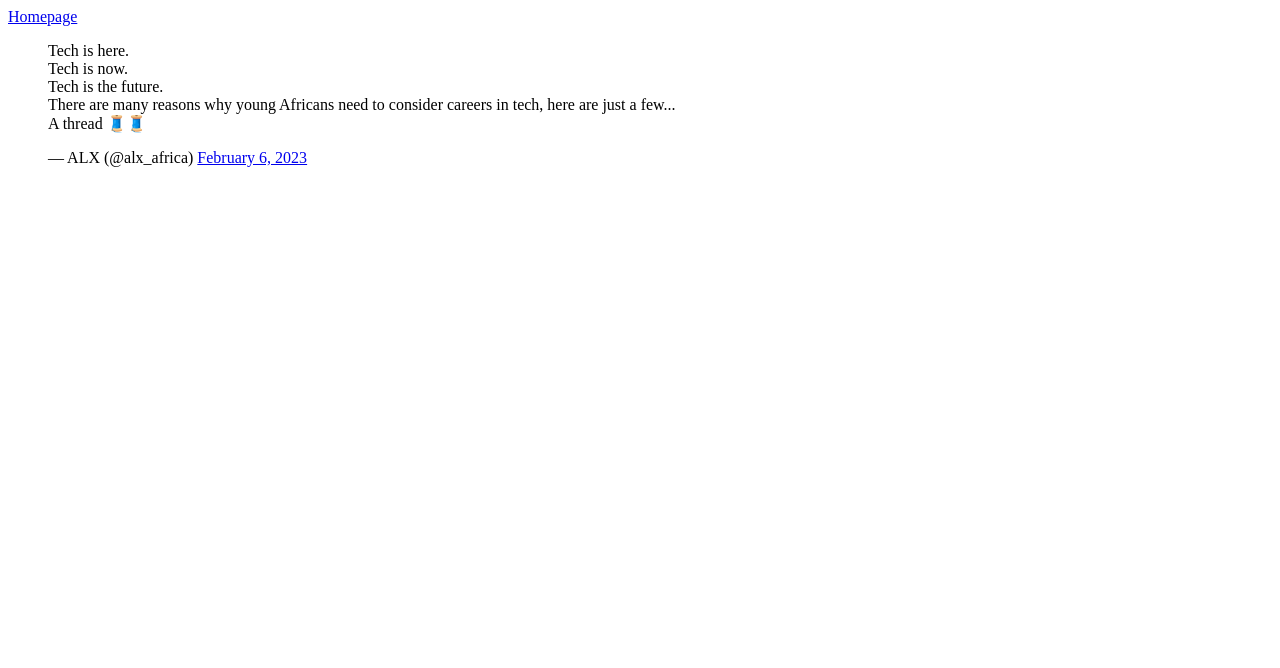
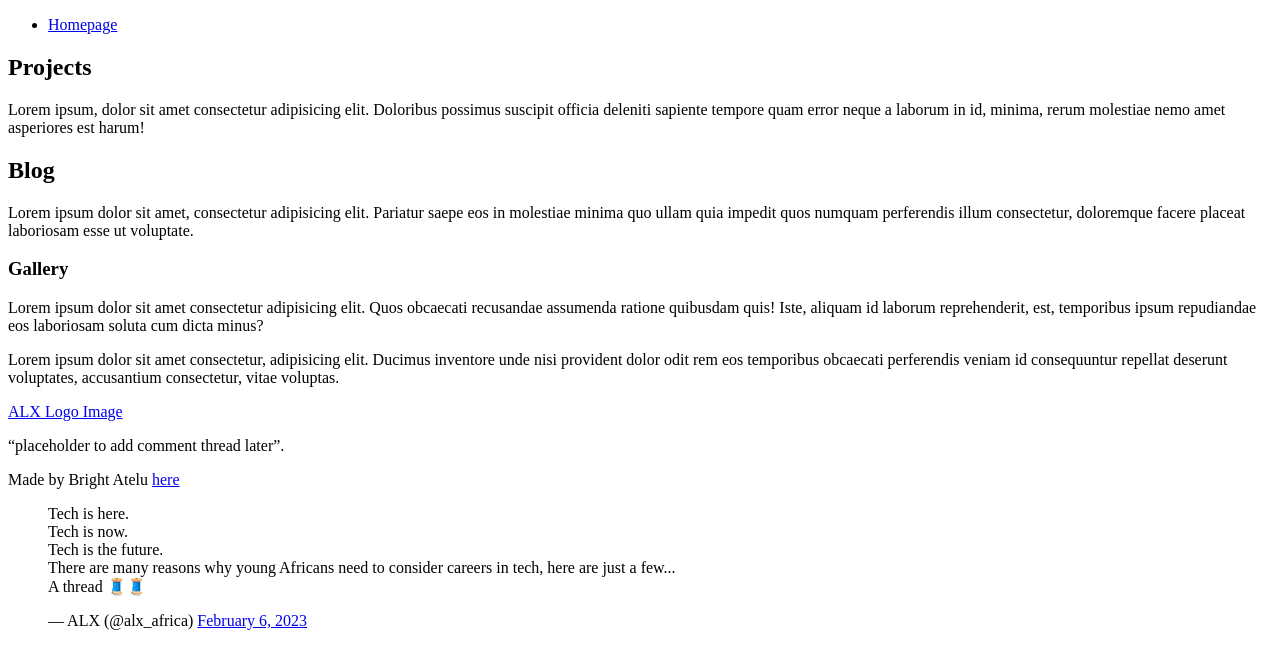
Before and after one commit to Atelski/My_First_Portfolio, a plain HTML site: page html_basic/tweets.html in a window 1280 px wide. Drawn offline with Linux system fonts and the light colour scheme.

Commit message:
Modified index.html and tweets.html files

```diff
--- a/html_basic/tweets.html
+++ b/html_basic/tweets.html
@@ -6,9 +6,32 @@
     <title>Homepage</title>
 </head>
 <body>
-    <nav>
-        <a href="index.html">Homepage</a>
-    </nav>
+    <header>
+        <ul>
+            <li><a href="index.html">Homepage</a></li>
+        </ul>
+    </header>
+    <main>
+        <article>
+            <h1>Projects</h1>
+    <p>Lorem ipsum, dolor sit amet consectetur adipisicing elit. Doloribus possimus suscipit officia deleniti sapiente tempore quam error neque a laborum in id, minima, rerum molestiae nemo amet asperiores est harum!</p>
+    <h2>Blog</h2>
+    <p>Lorem ipsum dolor sit amet, consectetur adipisicing elit. Pariatur saepe eos in molestiae minima quo ullam quia impedit quos numquam perferendis illum consectetur, doloremque facere placeat laboriosam esse ut voluptate.</p>
+    <h3>Gallery</h3>
+    <p>Lorem ipsum dolor sit amet consectetur adipisicing elit. Quos obcaecati recusandae assumenda ratione quibusdam quis! Iste, aliquam id laborum reprehenderit, est, temporibus ipsum repudiandae eos laboriosam soluta cum dicta minus?</p>
+    <p>Lorem ipsum dolor sit amet consectetur, adipisicing elit. Ducimus inventore unde nisi provident dolor odit rem eos temporibus obcaecati perferendis veniam id consequuntur repellat deserunt voluptates, accusantium consectetur, vitae voluptas.</p>
+
+    <a href="https://i.ibb.co/gTDZZT8/ALX-Logo-07.png">ALX Logo Image</a>
+        </article>
+        <aside>
+            <p>“placeholder to add comment thread later”.</p>
+        </aside>
+    </main>
+    <footer>
+        <p>Made by Bright Atelu <a href="https://i.ibb.co/gTDZZT8/ALX-Logo-07.png" target="_blank">here</a></p>
+    </footer>
+
+
 
     <blockquote class="twitter-tweet"><p lang="en" dir="ltr">Tech is here.<br>Tech is now.<br>Tech is the future.<br>There are many reasons why young Africans need to consider careers in tech, here are just a few... <br>A thread 🧵🧵</p>&mdash; ALX (@alx_africa) <a href="https://twitter.com/alx_africa/status/1622537448000471040?ref_src=twsrc%5Etfw">February 6, 2023</a></blockquote> <script async src="https://platform.twitter.com/widgets.js" charset="utf-8"></script>
 
```
Also changed, not shown: html_basic/index.html (+22 -4 lines).
